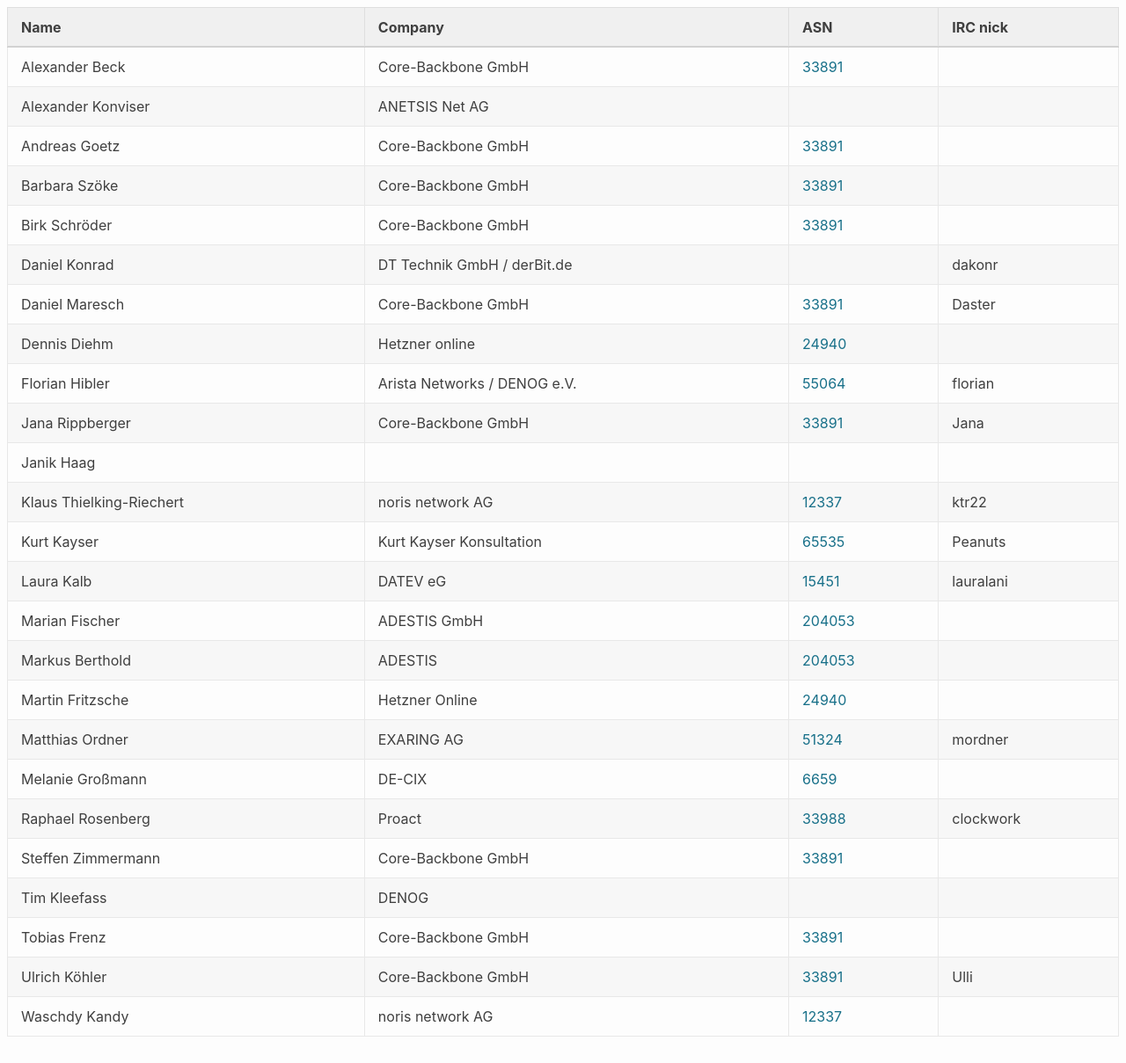
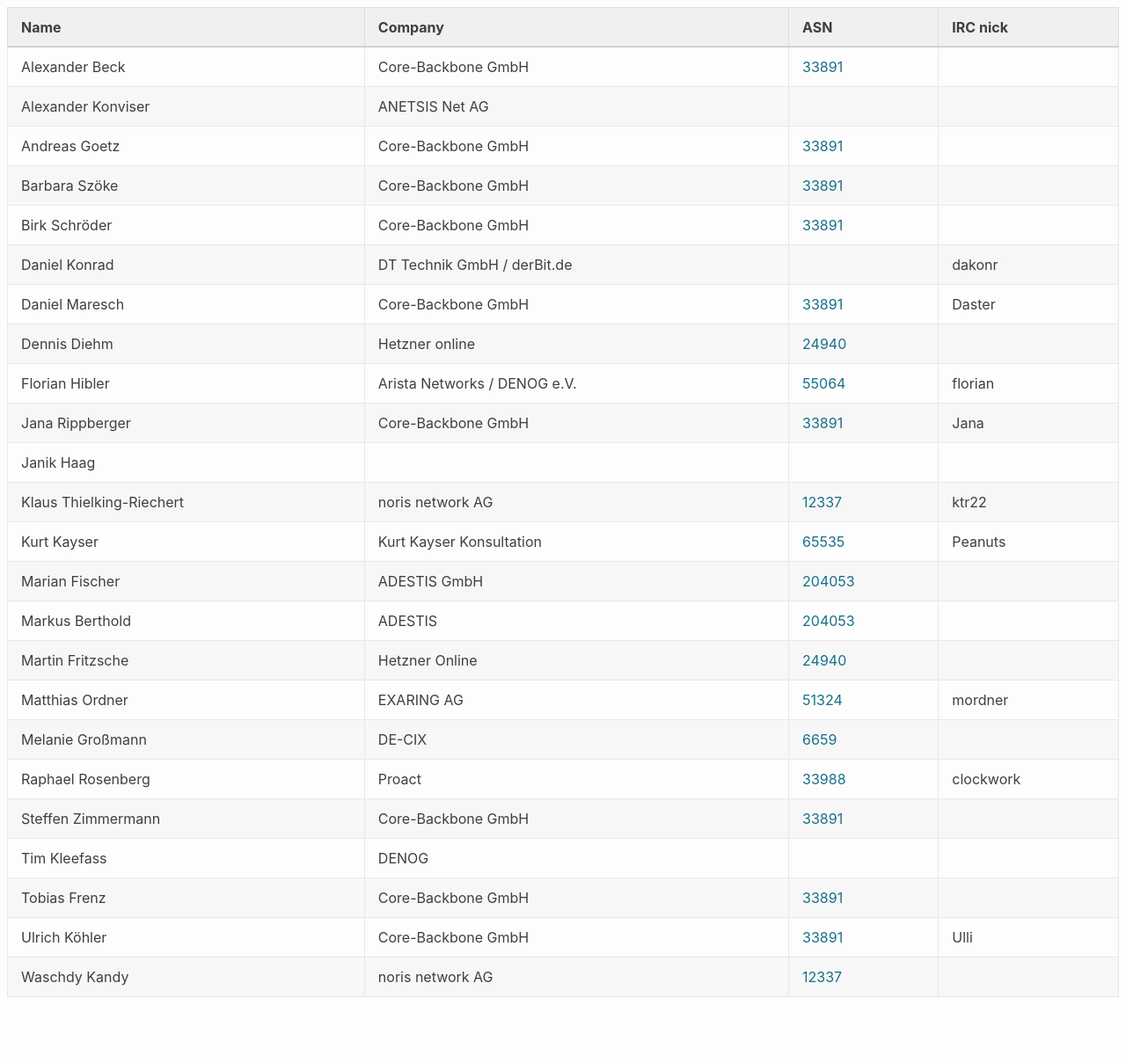
Before and after one commit to denog/pretix-attendeelist, a Jekyll site: the page built from meetup2023_05/index.markdown, in a window 1280 px wide and 1209 px high. Shown: the whole window at 88% size. Built offline with Jekyll 4.4.1, drawn with Linux system fonts in a browser that asks for light colours.

Commit message:
Latest data: Thu Sep 14 05:28:05 UTC 2023

```diff
--- a/_data/attendees_denog_meetup_2023_05.json
+++ b/_data/attendees_denog_meetup_2023_05.json
@@ -78,12 +78,6 @@
     "asn": "65535"
   },
   {
-    "name": "Laura Kalb",
-    "company": "DATEV eG",
-    "irc": "lauralani",
-    "asn": "15451"
-  },
-  {
     "name": "Marian Fischer",
     "company": "ADESTIS GmbH",
     "irc": null,
```
